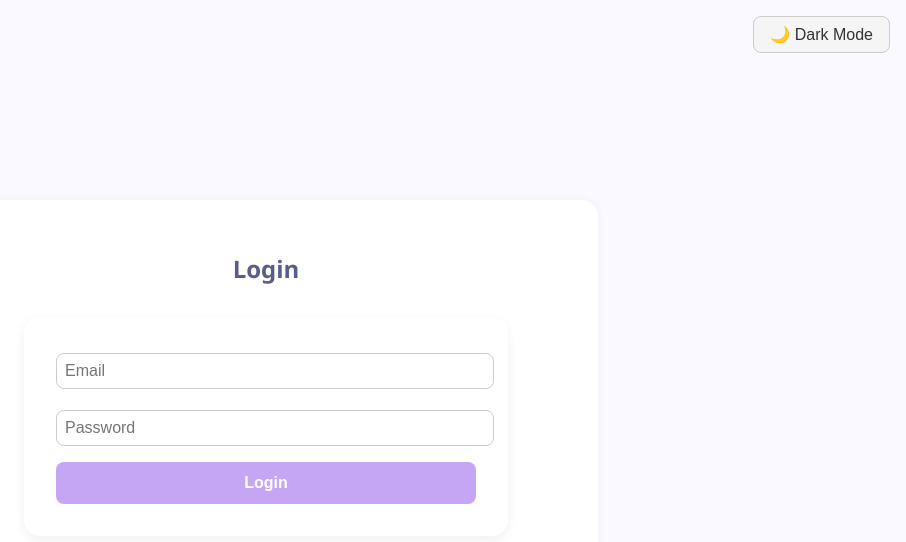
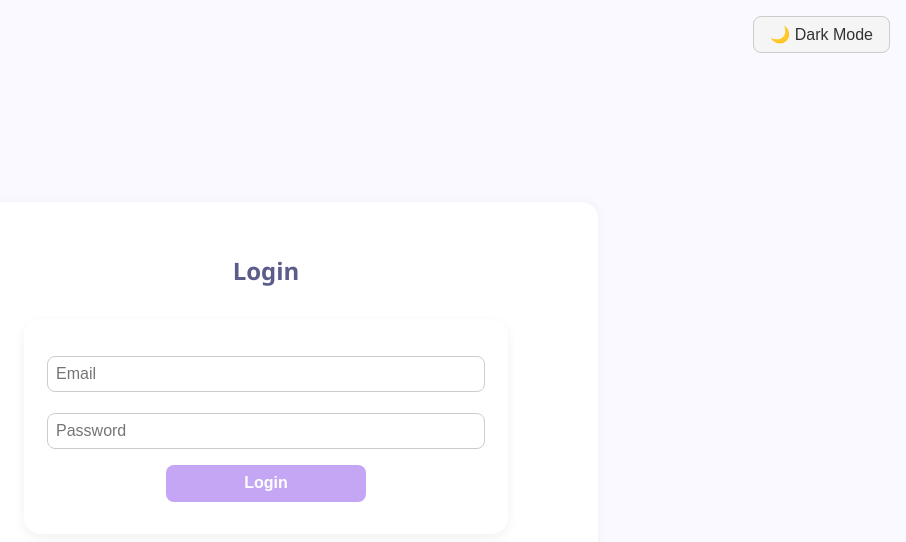
Before and after one commit to saniyajadhav12/WellNest, a React (Vite) app in the folder client/: page /login in a window 1280 px wide. Shown: the top 542 px of the page, without its empty margins (374-1280 px from the left). Built offline with nearby package versions, Linux system fonts and the light colour scheme.

Commit message:
login and register button size issue fixed

```diff
--- a/client/src/pages/Login.tsx
+++ b/client/src/pages/Login.tsx
@@ -103,7 +103,7 @@ const Login: React.FC = () => {
         <h2 style={{ textAlign: "center", marginBottom: "1rem" }}>Login</h2>
         <form
           onSubmit={handleSubmit}
-          style={{ display: "flex", flexDirection: "column", gap: "1rem",backgroundColor: theme === "dark" ? "#222" : "#fff", color: theme === "dark" ? "#f1f1f1" : "#111", }}
+          style={{ display: "flex", flexDirection: "column", gap: "1rem",backgroundColor: theme === "dark" ? "#222" : "#fff", color: theme === "dark" ? "#f1f1f1" : "#111", alignItems: "center"}}
         >
           <input
             type="email"
@@ -132,16 +132,18 @@ const Login: React.FC = () => {
           <button
             type="submit"
             style={{
-              padding: "0.75rem 1rem",
+              padding: "0.6rem",
               borderRadius: "8px",
               border: "none",
               backgroundColor: "#c4a6f5", // 💜 lavender
               color: "#fff",
               fontWeight: "bold",
-              fontSize: "1rem",
+              // fontSize: "1rem",
               cursor: "pointer",
               opacity: loading ? 0.6 : 1,
-              transition: "background 0.3s ease",
+              // transition: "background 0.3s ease",
+              width: "200px",
+              // height: "40px"
             }}
             disabled={loading}>
             {loading ? "Logging in..." : "Login"}
--- a/client/src/pages/Register.tsx
+++ b/client/src/pages/Register.tsx
@@ -78,7 +78,7 @@ const Register: React.FC = () => {
         <h2 style={{ textAlign: "center", marginBottom: "1.5rem", color: "#5e4b8b" }}>
           Register
         </h2>
-        <form onSubmit={handleSubmit} style={{ display: "flex", flexDirection: "column", gap: "1rem",backgroundColor: theme === "dark" ? "#222" : "#fff", color: theme === "dark" ? "#f1f1f1" : "#111", }}>
+        <form onSubmit={handleSubmit} style={{ display: "flex", flexDirection: "column", gap: "1rem",backgroundColor: theme === "dark" ? "#222" : "#fff", color: theme === "dark" ? "#f1f1f1" : "#111", alignItems: "center"}}>
           <input
             type="text"
             name="username"
@@ -117,6 +117,8 @@ const Register: React.FC = () => {
               cursor: "pointer",
               fontWeight: 600,
               opacity: loading ? 0.6 : 1,
+              // height: "40px"
+              width: "200px"
             }}
           >
             {loading ? "Registering..." : "Register"}
```
